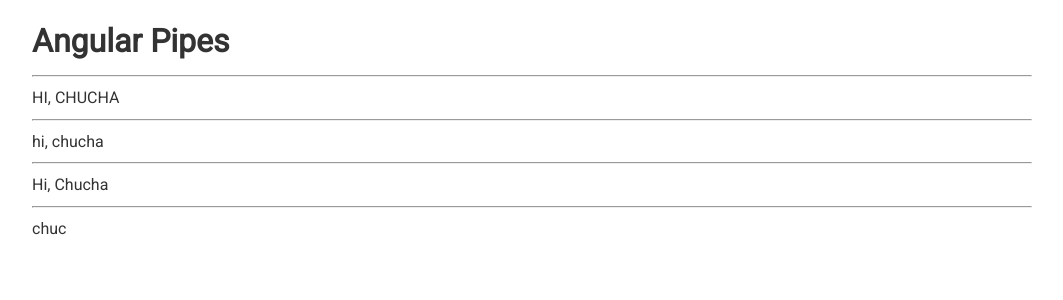
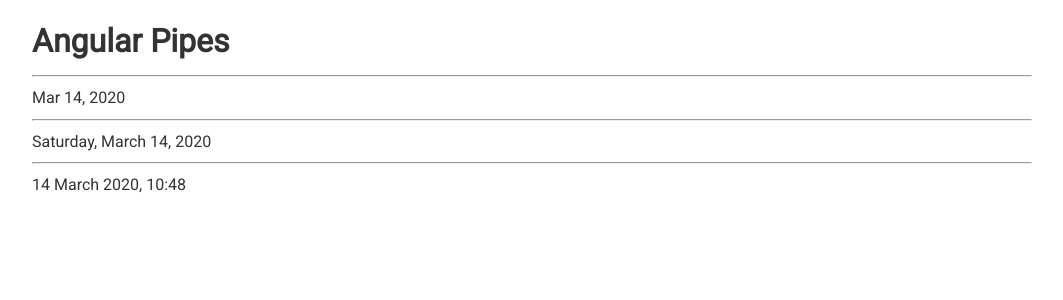
Before and after one commit to Chuchundrium/Angular-theory, an Angular app: page / in a window 1280 px wide. Shown: the top 300 px of the page, without its empty margins (108-1171 px from the left). Built offline with nearby package versions, Linux system fonts and the light colour scheme.

Commit message:
05-Pipes-04-date

```diff
--- a/src/app/app.component.html
+++ b/src/app/app.component.html
@@ -1,11 +1,9 @@
 <div class="container">
   <h1>Angular Pipes</h1>
   <hr>
-  <p>{{ str | uppercase }}</p>
+  <p>{{ date | date }}</p>
   <hr>
-  <p>{{ str | uppercase | lowercase }}</p>
+  <p>{{ date | date:'fullDate' }}</p>
   <hr>
-  <p>{{ str | titlecase }}</p>
-  <hr>
-  <p>{{ str | slice:3:-2 }}</p>
+  <p>{{ date | date:'dd MMMM yyyy, HH:mm' }}</p>
 </div>
--- a/src/app/app.component.ts
+++ b/src/app/app.component.ts
@@ -8,4 +8,5 @@
 export class AppComponent {
   e: number = Math.E;
   str = 'hi, chucha';
+  date: Date = new Date();
 }
```
